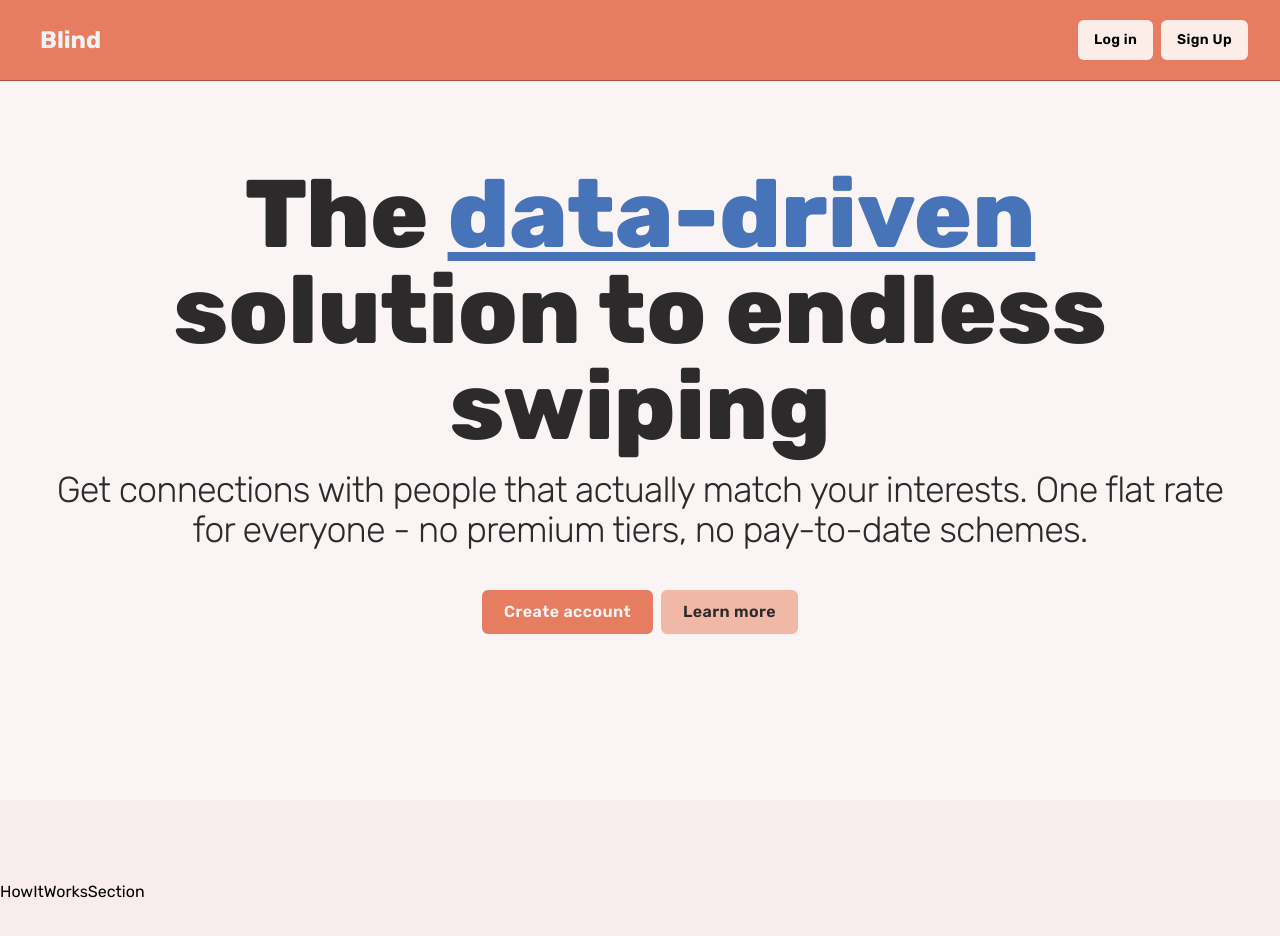
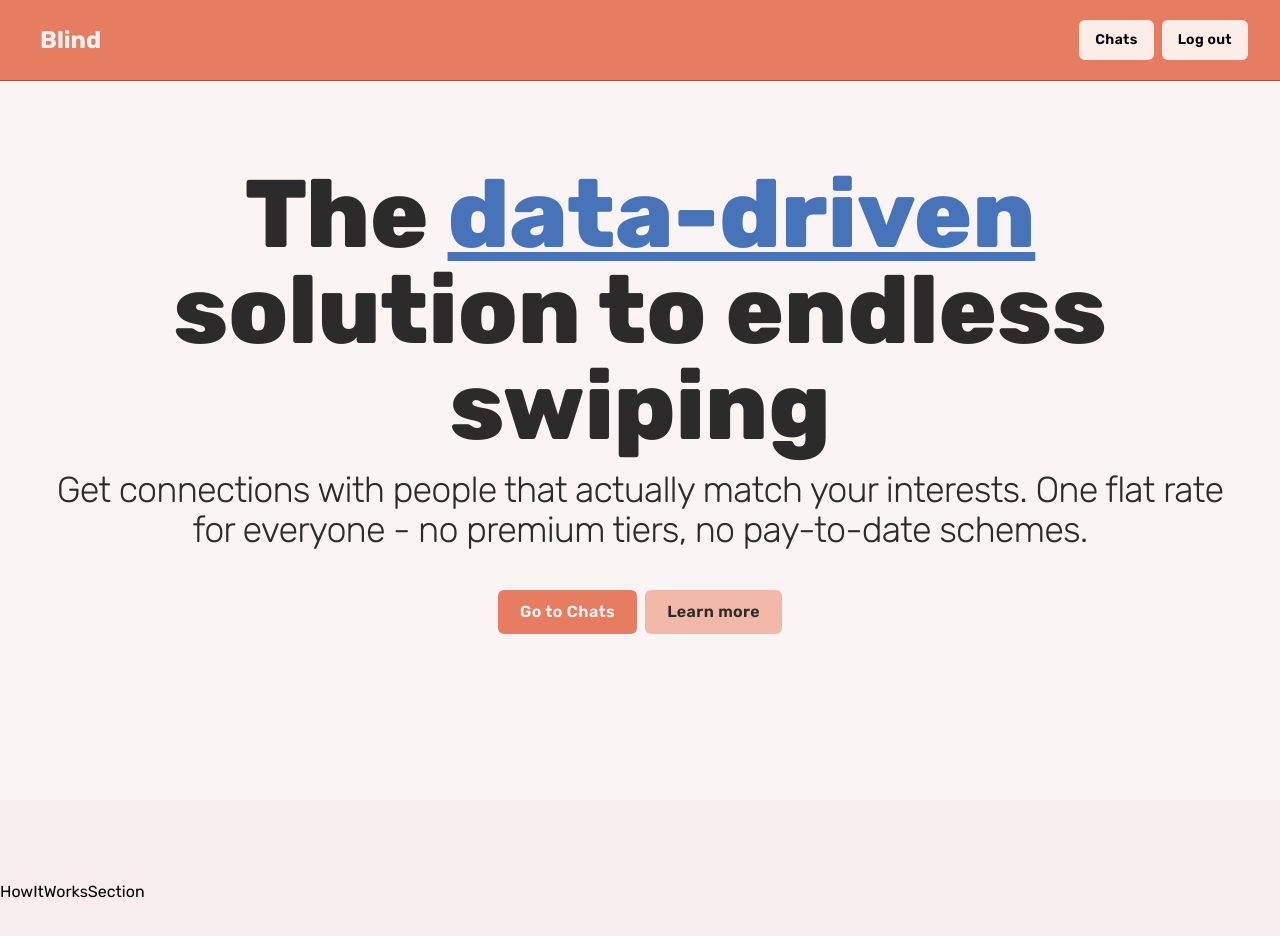
Before and after one commit to K444RU/match-me, a React (Vite) app in the folder front-end/: page / in a window 1280 px wide. Shown: the top 936 px of the page. Built offline with nearby package versions, Linux system fonts and the light colour scheme; sample sign-in values are in the browser's storage.

Commit message:
fix: authToken was stored in double quotes

```diff
--- a/front-end/src/features/authentication/AuthContext.tsx
+++ b/front-end/src/features/authentication/AuthContext.tsx
@@ -34,7 +34,7 @@ export const AuthProvider = ({ children }: AuthProviderProps) => {
       try {
         // Parse the token and create a basic user object
         return {
-          token: JSON.parse(token),
+          token: token,
           type: '',
           id: 0,
           email: '',
@@ -58,7 +58,7 @@ export const AuthProvider = ({ children }: AuthProviderProps) => {
 
       if (response?.data?.token) {
         console.log('🎫 AuthContext: Token found, setting user');
-        localStorage.setItem('authToken', JSON.stringify(response.data.token));
+        localStorage.setItem('authToken', response.data.token);
         setUser(response.data);
       } else {
         console.warn('⚠️ AuthContext: No token in response');
```
